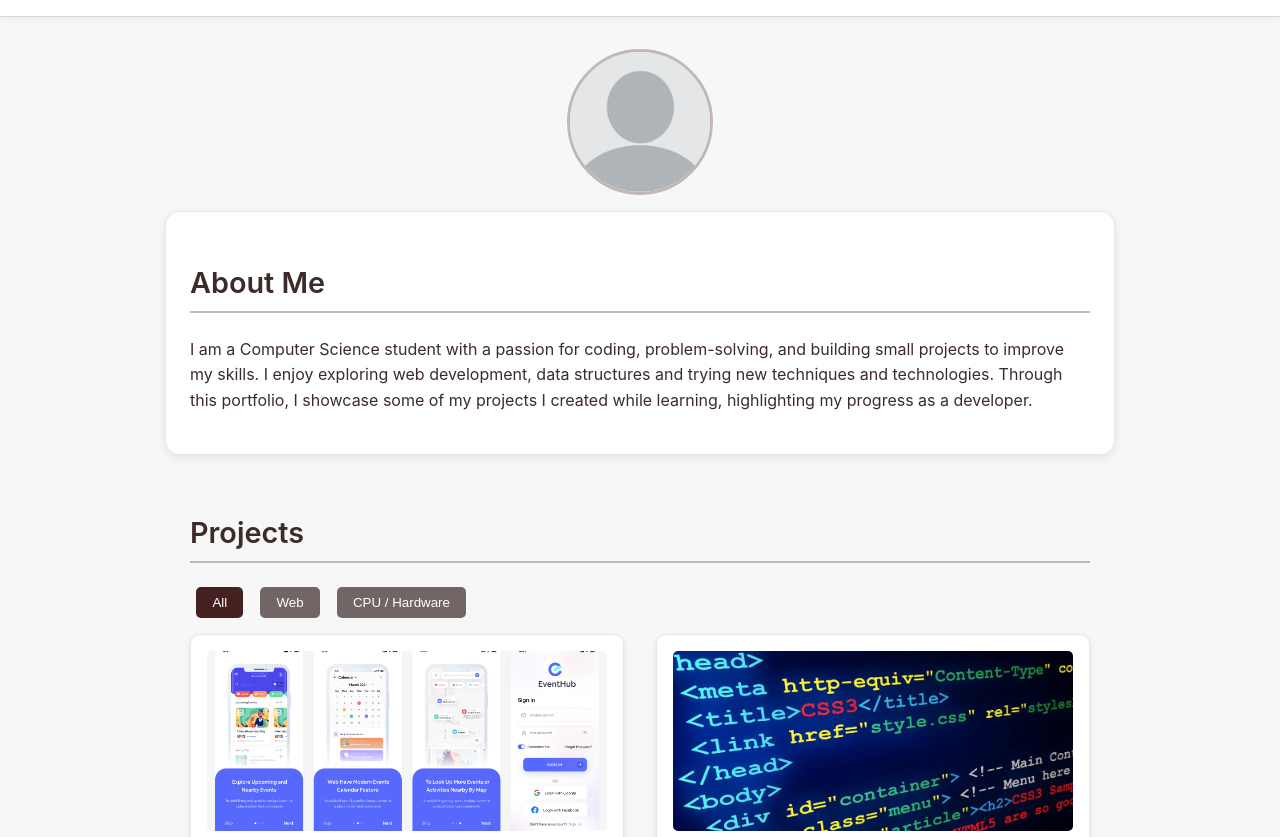
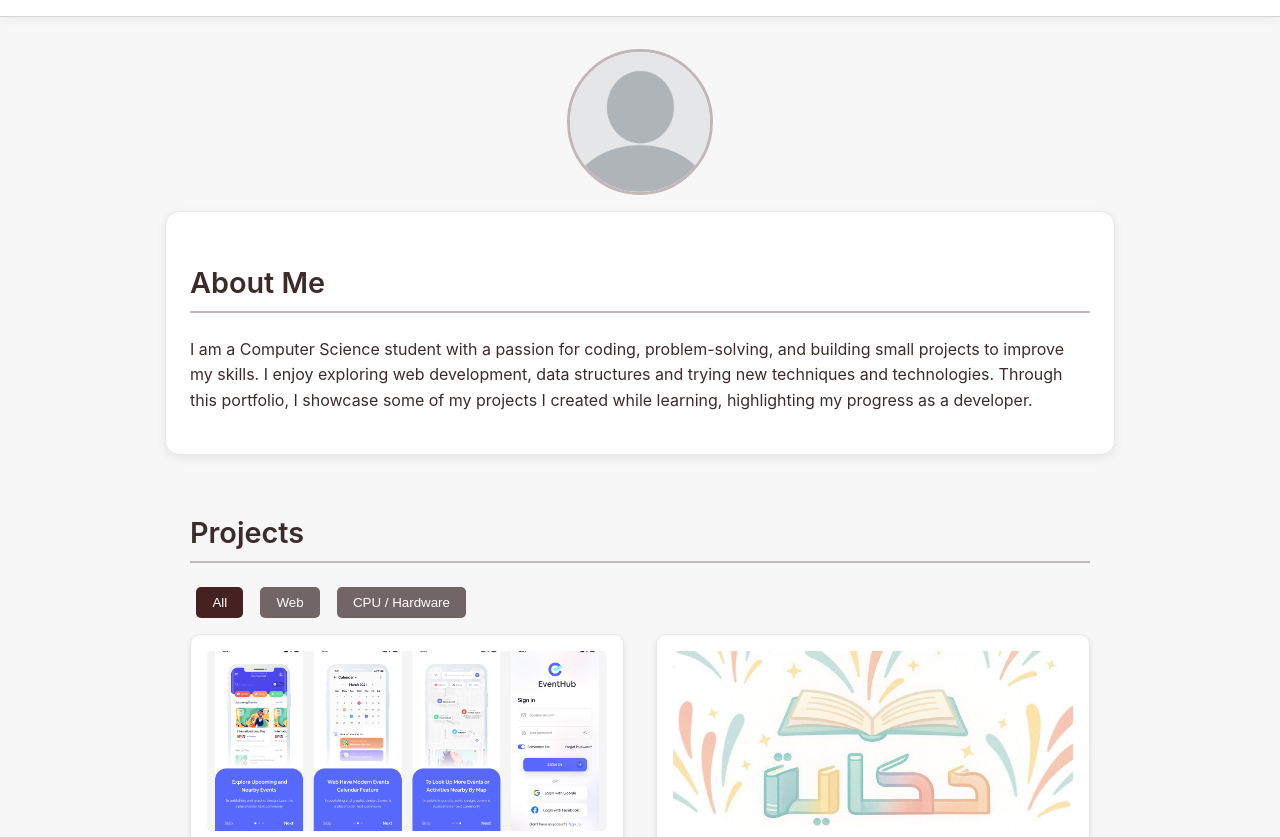
Before and after one commit to MeznahAlshubaian/assignment-3, a plain HTML site: page index.html in a window 1280 px wide. Shown: the part 115-952 px from the top of the page. Drawn offline with Linux system fonts and the light colour scheme; no server answers.

Commit message:
added the hikaya logo

```diff
--- a/index.html
+++ b/index.html
@@ -64,7 +64,7 @@
 
             <!-- Project 2 -->
             <div class="projectDesc" data-category="web" data-project-id="hikaya">
-                <img src="assets/HTML.jpg" alt="Hikaya app screenshot">
+                <img src="assets/HTML.png" alt="Hikaya app screenshot">
                 <h3>Hikaya</h3>
                 <p class="shortDesc">
                     Hikaya is a web application that uses OpenAI’s API to generate personalized stories for children based on their preferences.
```
Also changed, not shown: assets/HTML.png (added).
